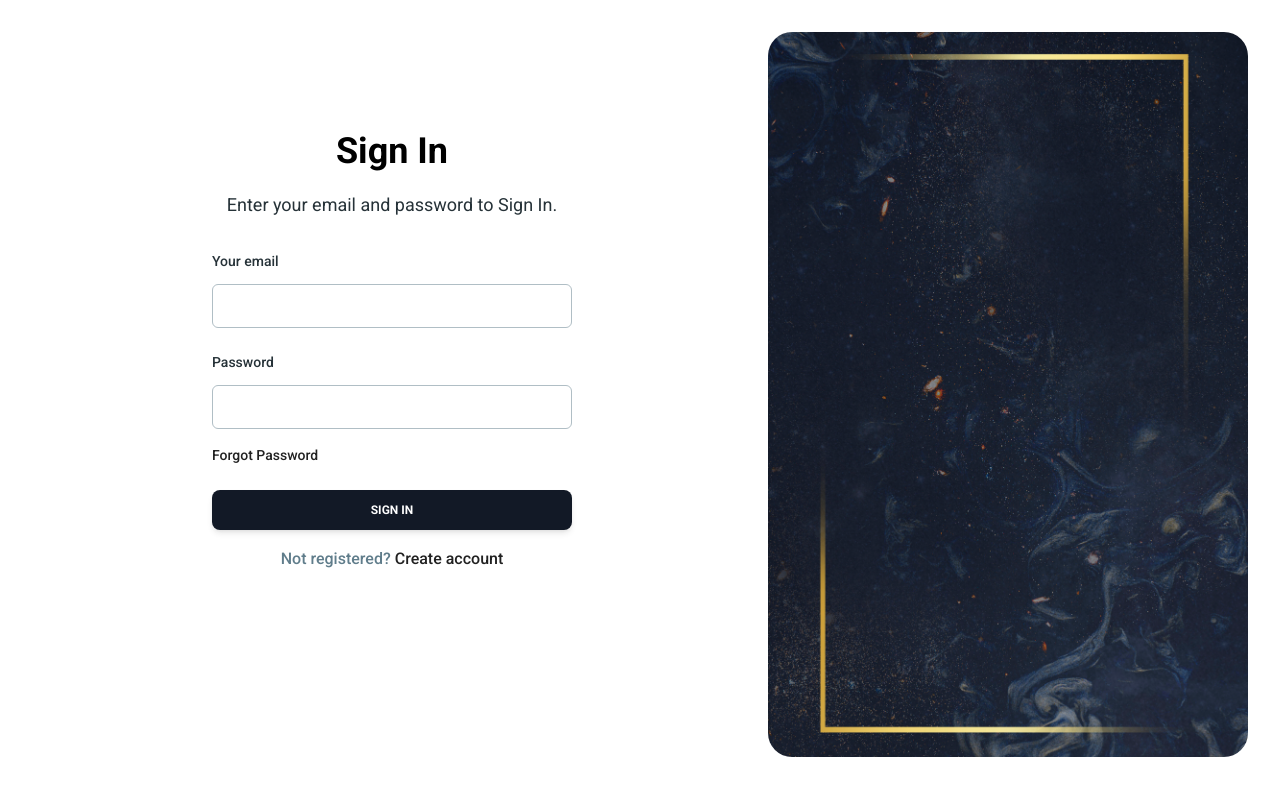
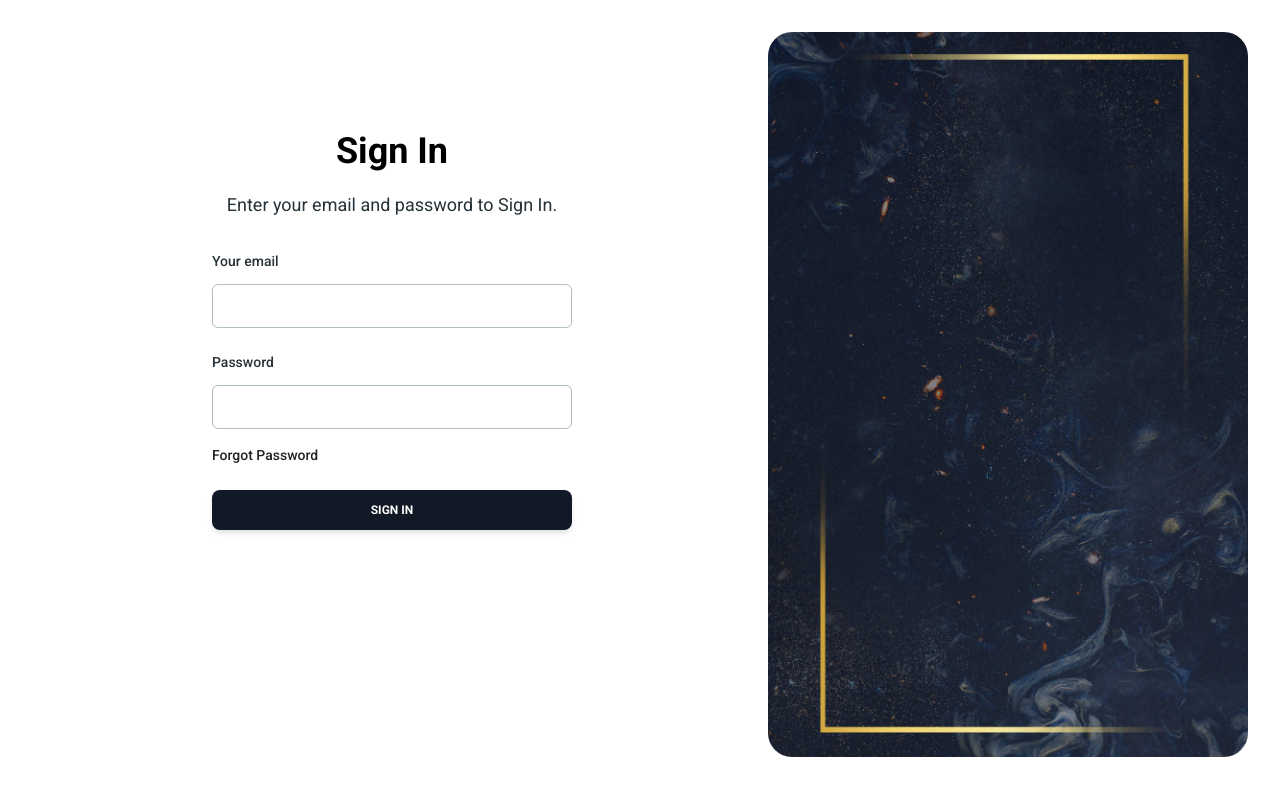
Before and after one commit to MarufaKompass/OBES_admin, a React (Vite) app: page /auth/sign-in in a window 1280 px wide. Shown: the top 796 px of the page. Built offline with nearby package versions, Linux system fonts and the light colour scheme.

Commit message:
add changes

```diff
--- a/src/pages/auth/sign-in.jsx
+++ b/src/pages/auth/sign-in.jsx
@@ -74,10 +74,7 @@ export function SignIn() {
           <Button className="mt-6 bg-[#121926]" fullWidth type="submit">
             Sign In
           </Button>
-          <Typography variant="paragraph" className="text-center text-blue-gray-500 font-medium mt-4">
-            Not registered?
-            <Link to="/auth/sign-up" className="text-gray-900 ml-1">Create account</Link>
-          </Typography>
+
         </form>
 
       </div>
```
Also changed, not shown: index.html (+0 -11 lines).
